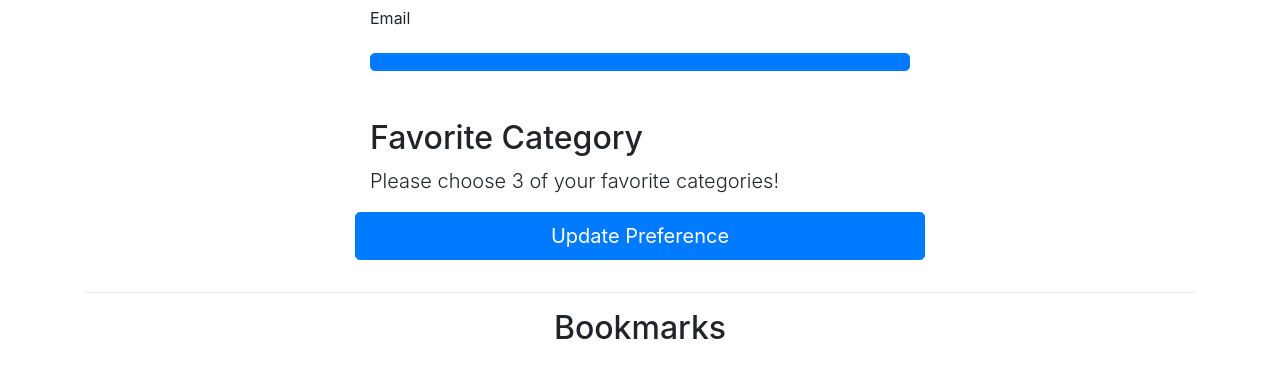
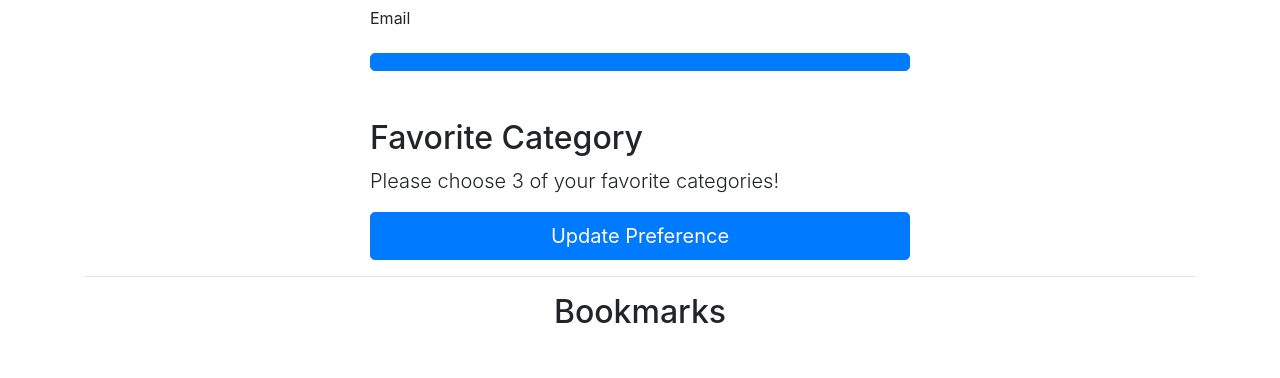
Before and after one commit to rayjc/newsmart, a Flask app: template templates/user_profile.html in a window 1280 px wide. Shown: the part 173-551 px from the top of the page. Run offline with Flask 2, Linux system fonts and the light colour scheme; the template is opened without the code that fills it, so the values that code supplies are empty; some libraries are stand-ins or nearby versions.

Commit message:
Fix category form in profile template.

```diff
--- a/templates/user_profile.html
+++ b/templates/user_profile.html
@@ -26,7 +26,8 @@
   <div class="col-md-7 col-lg-6">
     <h2>Favorite Category</h2>
     <p class="lead">Please choose 3 of your favorite categories!</p>
-    <div class="form-group row">
+    <form action="" id="category-form">
+      <div class="row">
         {% for category in categories %}
         <div class="col-md-6 col-lg-4">
           {% if category in g.user.categories %}
@@ -37,8 +38,9 @@
           <label for="{{category.name}}-check">{{category.name|capitalize}}</label>
         </div>
         {% endfor %}
+      </div>
       <button class="btn btn-primary btn-block btn-lg" type="submit">Update Preference</button>
-    </div>
+    </form>
   </div>
 </div>
 
```
Lines whose indentation alone changed are shown as unchanged.
